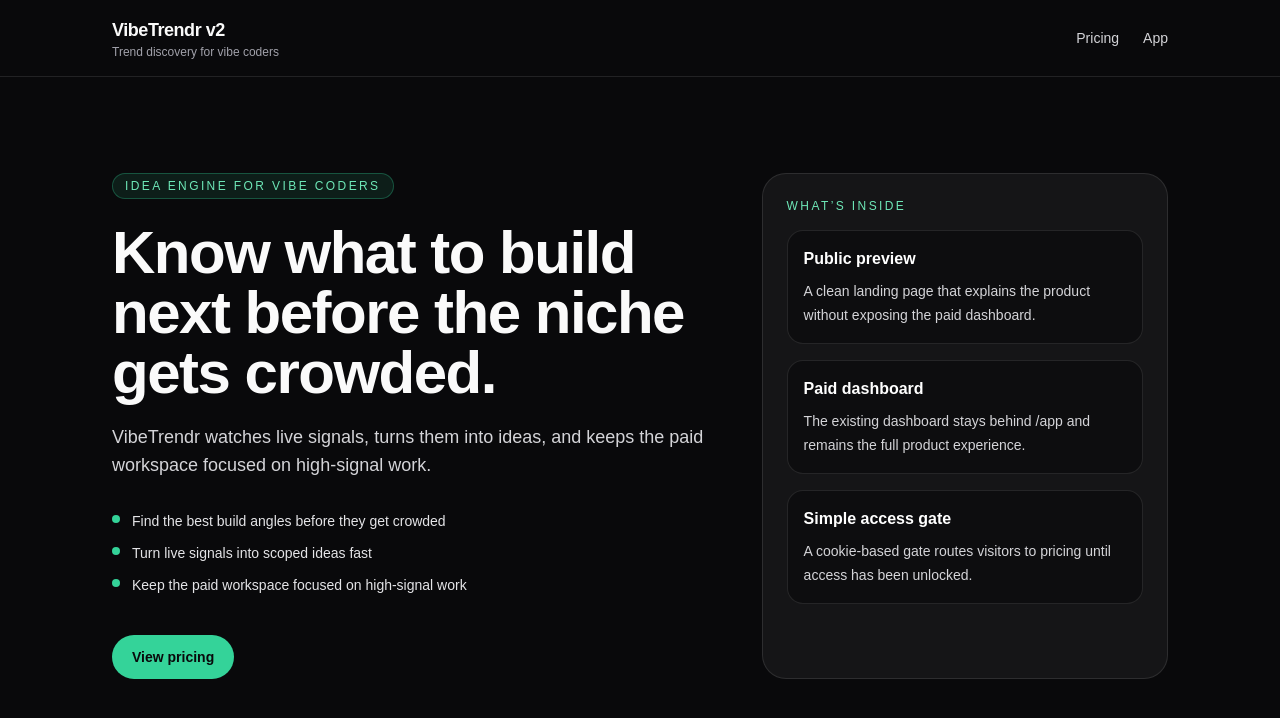
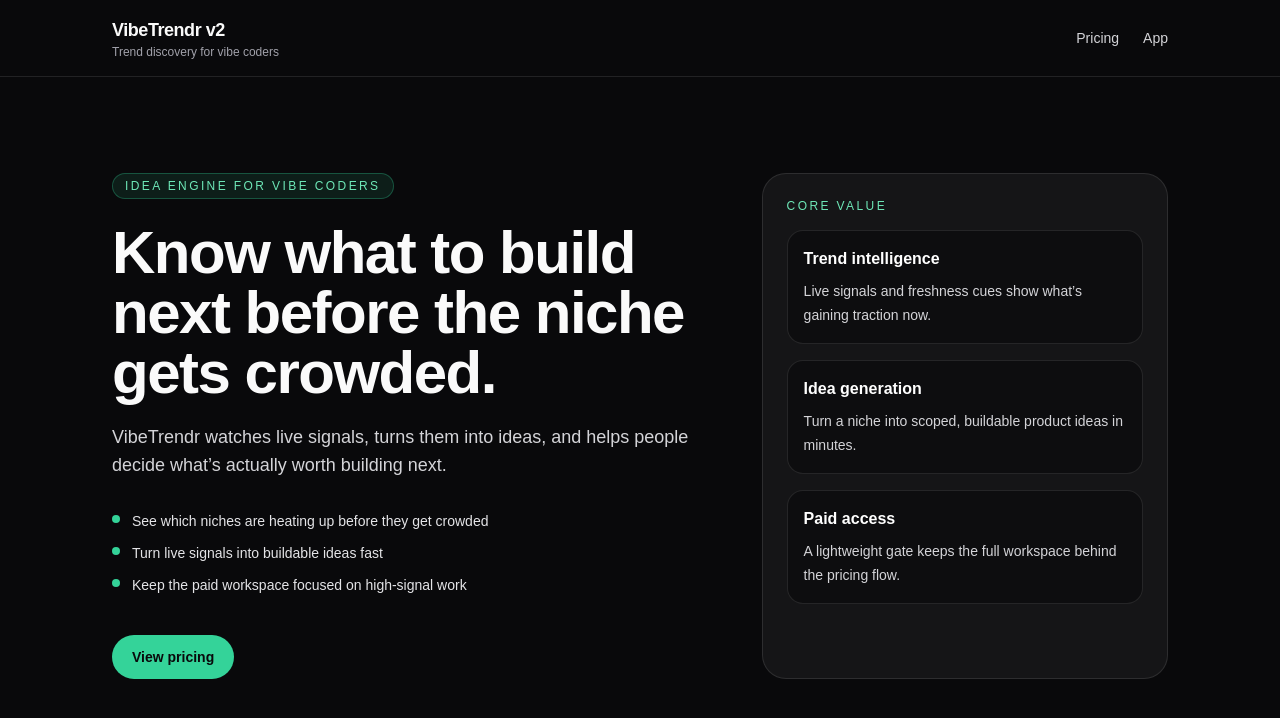
Before and after one commit to raltizer22-prog/VibeTrendr, a Next.js app: page / in a window 1280 px wide. Shown: the top 718 px of the page. Built offline with nearby package versions, Linux system fonts and the light colour scheme.

Commit message:
feat: polish landing page copy

```diff
--- a/src/app/page.tsx
+++ b/src/app/page.tsx
@@ -6,23 +6,23 @@ export const metadata = {
 };
 
 const highlights = [
-  "Find the best build angles before they get crowded",
-  "Turn live signals into scoped ideas fast",
+  "See which niches are heating up before they get crowded",
+  "Turn live signals into buildable ideas fast",
   "Keep the paid workspace focused on high-signal work",
 ];
 
 const features = [
   {
-    title: "Public preview",
-    body: "A clean landing page that explains the product without exposing the paid dashboard.",
+    title: "Trend intelligence",
+    body: "Live signals and freshness cues show what’s gaining traction now.",
   },
   {
-    title: "Paid dashboard",
-    body: "The existing dashboard stays behind /app and remains the full product experience.",
+    title: "Idea generation",
+    body: "Turn a niche into scoped, buildable product ideas in minutes.",
   },
   {
-    title: "Simple access gate",
-    body: "A cookie-based gate routes visitors to pricing until access has been unlocked.",
+    title: "Paid access",
+    body: "A lightweight gate keeps the full workspace behind the pricing flow.",
   },
 ];
 
@@ -55,8 +55,8 @@ export default function Home() {
             Know what to build next before the niche gets crowded.
           </h1>
           <p className="mt-5 max-w-2xl text-base leading-7 text-zinc-300 sm:text-lg">
-            VibeTrendr watches live signals, turns them into ideas, and keeps the paid workspace focused on
-            high-signal work.
+            VibeTrendr watches live signals, turns them into ideas, and helps people decide what’s actually worth
+            building next.
           </p>
 
           <ul className="mt-8 space-y-3 text-sm text-zinc-200">
@@ -79,7 +79,7 @@ export default function Home() {
         </div>
 
         <div className="rounded-3xl border border-white/10 bg-white/5 p-6">
-          <div className="text-xs font-medium uppercase tracking-[0.2em] text-emerald-300">What’s inside</div>
+          <div className="text-xs font-medium uppercase tracking-[0.2em] text-emerald-300">Core value</div>
           <div className="mt-4 space-y-4">
             {features.map((feature) => (
               <article key={feature.title} className="rounded-2xl border border-white/10 bg-zinc-950/60 p-4">
```
